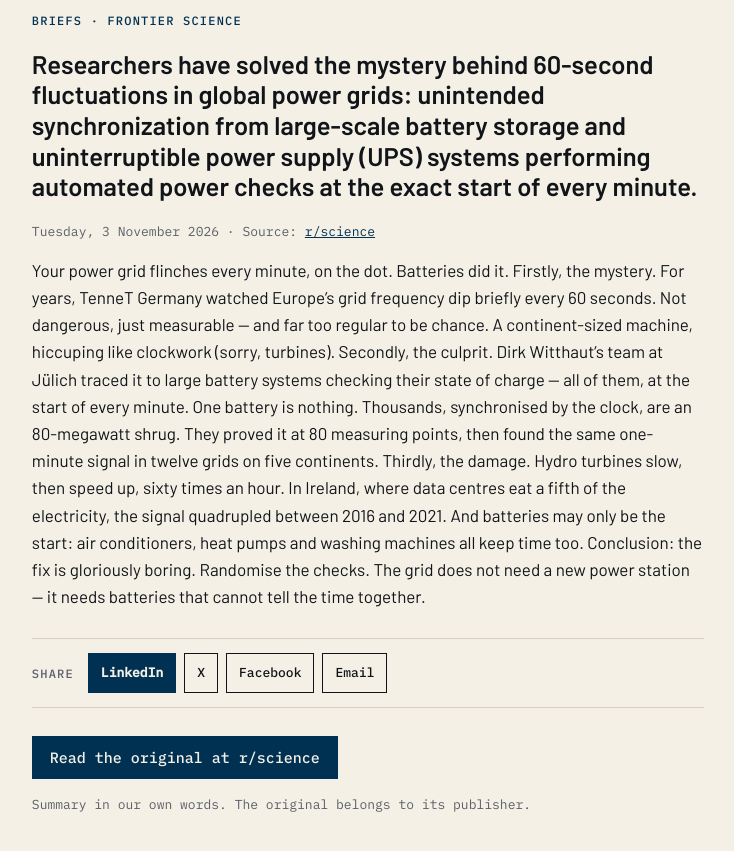
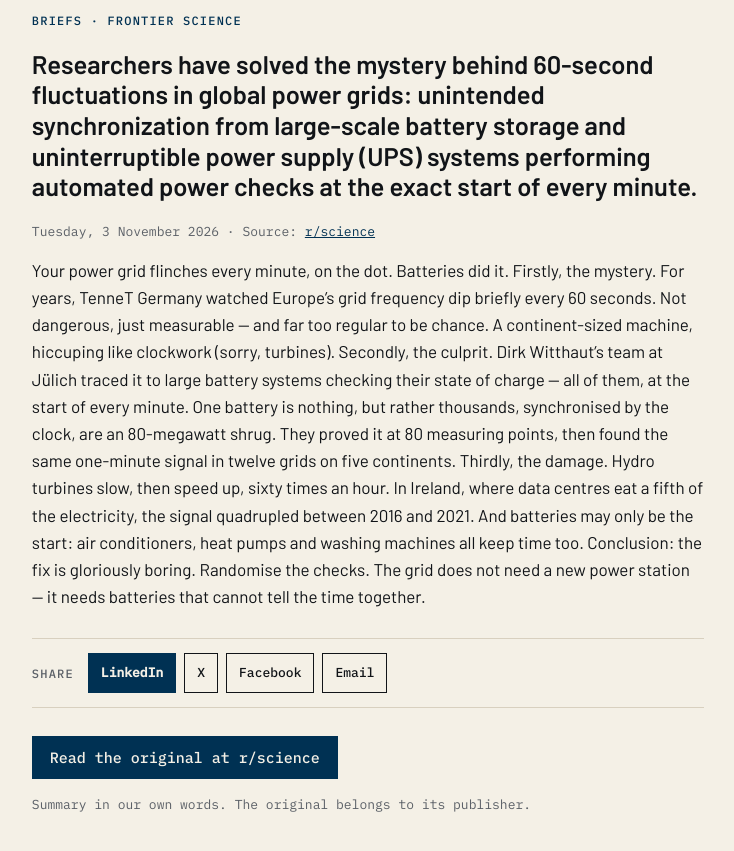
Before and after one commit to katz-news/katz.news, a Jekyll site: the page built from _posts/briefs/2026-11-04-researchers-have-solved-the-mystery-behind-60-second-fluctua.md, in a window 1280 px wide and 900 px high, scrolled down 318 px. Shown: the top 851 px of the window, without its empty margins (272-1006 px from the left). Built offline with Jekyll 4.4.1, drawn with Linux system fonts in a browser that asks for light colours.

```diff
--- a/_data/build.yml
+++ b/_data/build.yml
@@ -1 +1 @@
-published_at: 2026-11-05T18:23:20Z
+published_at: 2026-11-05T18:24:43Z
--- a/_posts/briefs/2026-11-04-researchers-have-solved-the-mystery-behind-60-second-fluctua.md
+++ b/_posts/briefs/2026-11-04-researchers-have-solved-the-mystery-behind-60-second-fluctua.md
@@ -9,4 +9,4 @@ section: science
 source_name: r/science
 source_url: https://www.reddit.com/r/science/comments/1xn93n8/researchers_have_solved_the_mystery_behind/
 ---
-Your power grid flinches every minute, on the dot. Batteries did it. Firstly, the mystery. For years, TenneT Germany watched Europe's grid frequency dip briefly every 60 seconds. Not dangerous, just measurable — and far too regular to be chance. A continent-sized machine, hiccuping like clockwork (sorry, turbines). Secondly, the culprit. Dirk Witthaut's team at Jülich traced it to large battery systems checking their state of charge — all of them, at the start of every minute. One battery is nothing. Thousands, synchronised by the clock, are an 80-megawatt shrug. They proved it at 80 measuring points, then found the same one-minute signal in twelve grids on five continents. Thirdly, the damage. Hydro turbines slow, then speed up, sixty times an hour. In Ireland, where data centres eat a fifth of the electricity, the signal quadrupled between 2016 and 2021. And batteries may only be the start: air conditioners, heat pumps and washing machines all keep time too. Conclusion: the fix is gloriously boring. Randomise the checks. The grid does not need a new power station — it needs batteries that cannot tell the time together.
+Your power grid flinches every minute, on the dot. Batteries did it. Firstly, the mystery. For years, TenneT Germany watched Europe's grid frequency dip briefly every 60 seconds. Not dangerous, just measurable — and far too regular to be chance. A continent-sized machine, hiccuping like clockwork (sorry, turbines). Secondly, the culprit. Dirk Witthaut's team at Jülich traced it to large battery systems checking their state of charge — all of them, at the start of every minute. One battery is nothing, but rather thousands, synchronised by the clock, are an 80-megawatt shrug. They proved it at 80 measuring points, then found the same one-minute signal in twelve grids on five continents. Thirdly, the damage. Hydro turbines slow, then speed up, sixty times an hour. In Ireland, where data centres eat a fifth of the electricity, the signal quadrupled between 2016 and 2021. And batteries may only be the start: air conditioners, heat pumps and washing machines all keep time too. Conclusion: the fix is gloriously boring. Randomise the checks. The grid does not need a new power station — it needs batteries that cannot tell the time together.
```
